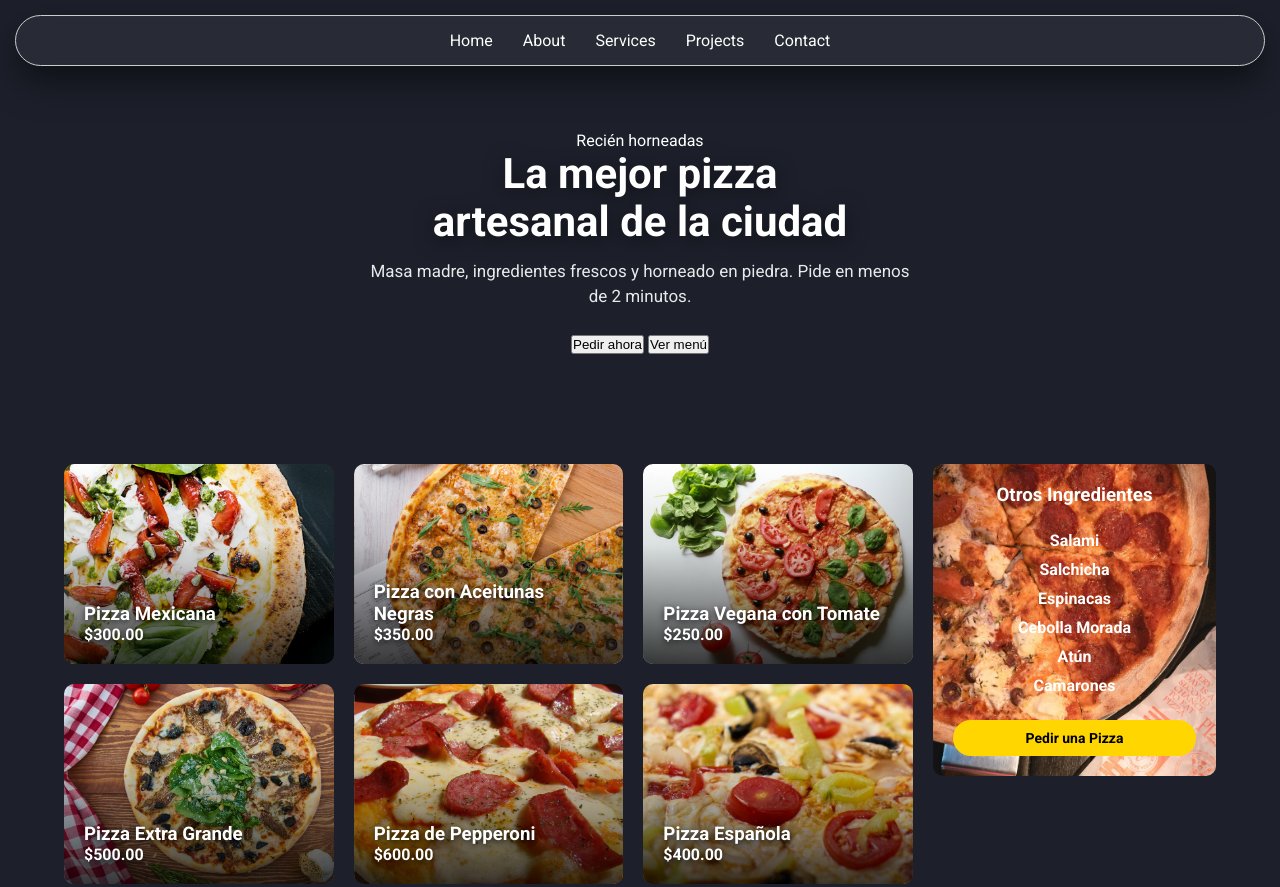
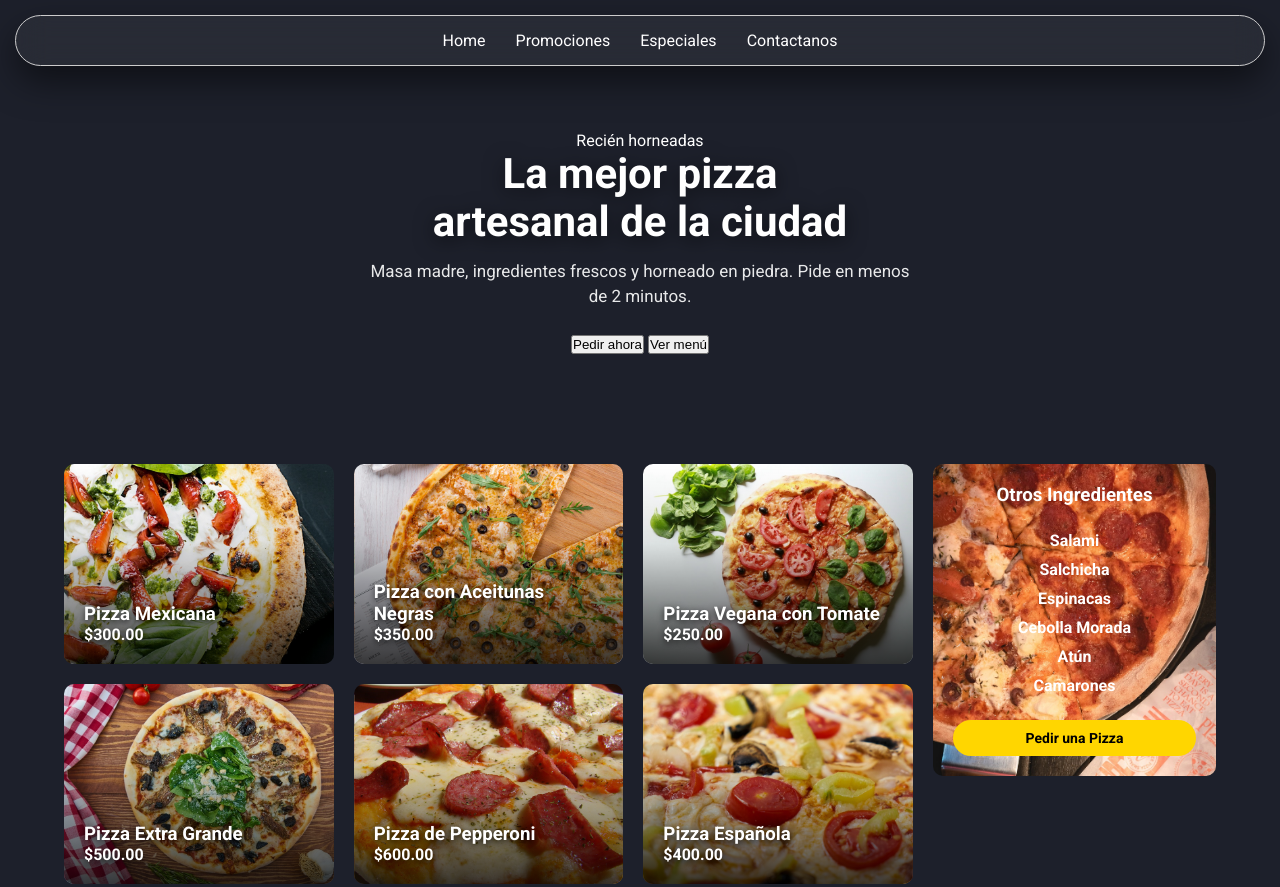
Before and after one commit to elbeto88/Pizzarica, a plain HTML site: page index.html in a window 1280 px wide. Shown: the top 887 px of the page. Drawn offline with Linux system fonts and the light colour scheme.

Commit message:
Add new navigation items to index.html

```diff
--- a/index.html
+++ b/index.html
@@ -16,10 +16,9 @@
 <nav class="navbar">
 <ul>
 <li><a href="#">Home</a></li>
-<li><a href="#">About</a></li>
-<li><a href="#">Services</a></li>
-<li><a href="#">Projects</a></li>
-<li><a href="#">Contact</a></li>
+<li><a href="#">Promociones</a></li>
+<li><a href="#">Especiales</a></li>
+<li><a href="#">Contactanos</a></li>
 </ul>
 <div class="indicator"></div>
 </nav>
```
